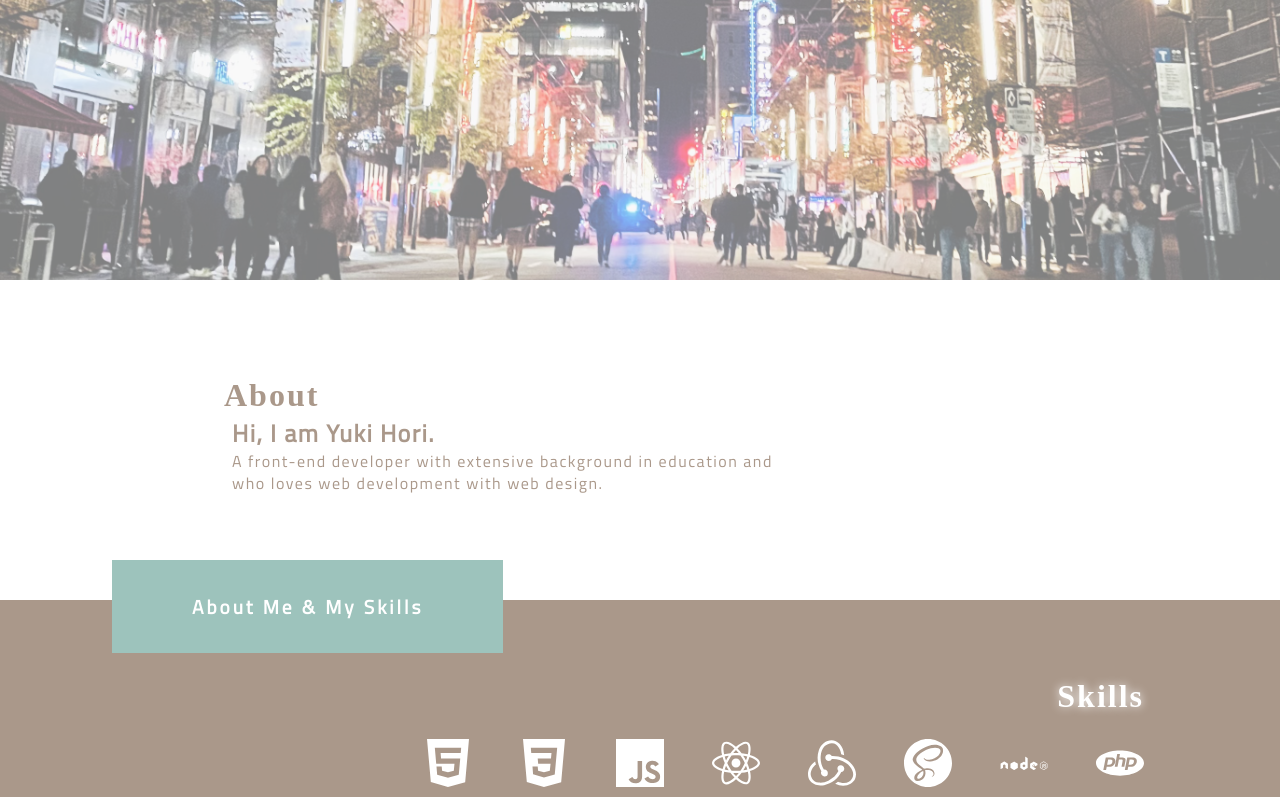
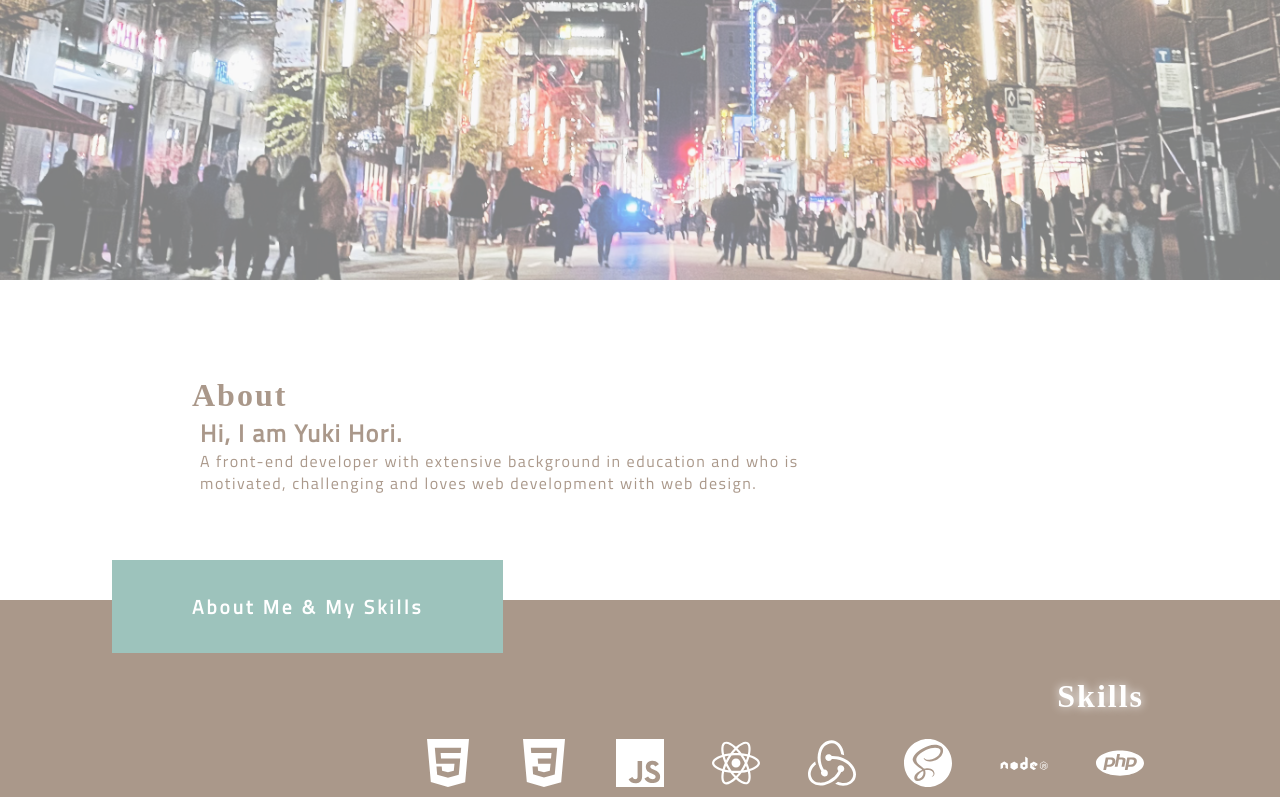
Before and after one commit to Yuuki915/portfolio, a React (Create React App) app: page / in a window 1280 px wide. Shown: the part 520-1317 px from the top of the page. Built offline with nearby package versions, Linux system fonts and the light colour scheme.

Commit message:
modify about

```diff
--- a/src/components/about/About.css
+++ b/src/components/about/About.css
@@ -27,7 +27,7 @@
 }
 .about-texts {
   height: 100%;
-  max-width: 700px;
+  max-width: 750px;
   display: flex;
   flex-direction: column;
   justify-content: center;
@@ -74,7 +74,7 @@
 
 @media (min-width: 1200px) {
   .about-container {
-    padding: 0 7rem;
+    padding: 0 5rem;
   }
   .title-in-about {
     margin-left: 7rem;
--- a/src/components/about/About.js
+++ b/src/components/about/About.js
@@ -16,7 +16,8 @@ const About = () => {
             <h2>Hi, I am Yuki Hori.</h2>
             <p>
               A front-end developer with extensive background in education and
-              who loves web development with web design.
+              who is motivated, challenging and loves web development with web
+              design.
             </p>
           </div>
         </div>
```
